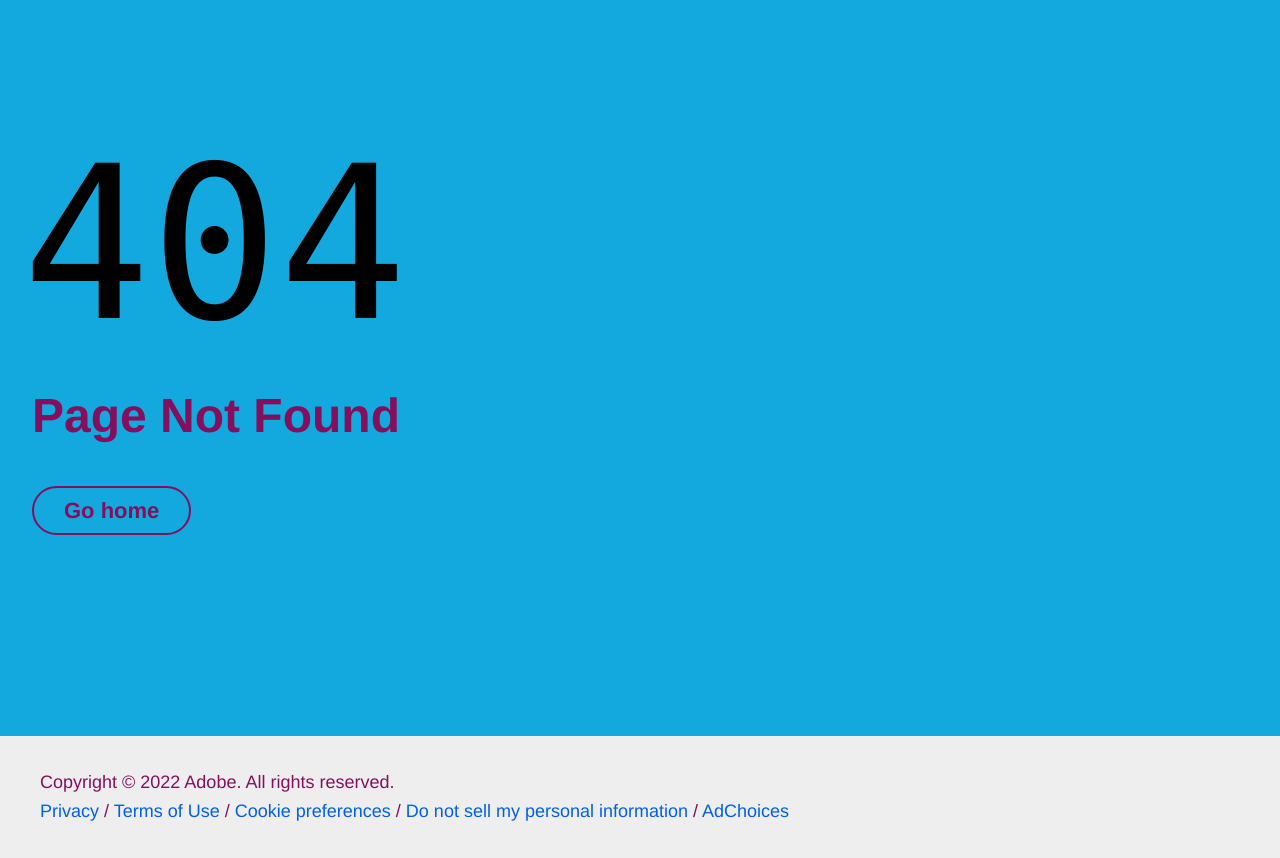
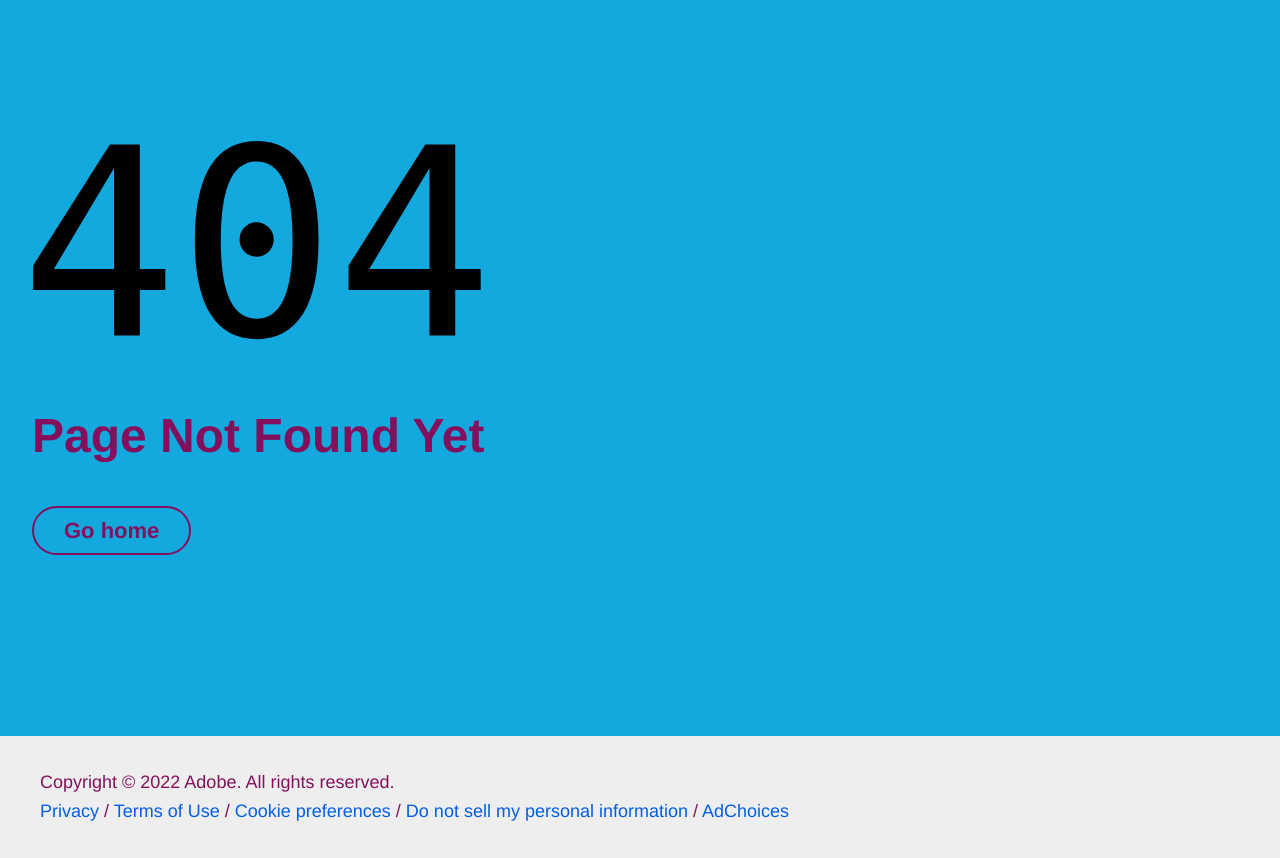
Before and after one commit to ShreshthaM/Franklin, a website with bundled scripts: page 404.html in a window 1280 px wide. Shown: the part 64-922 px from the top of the page. Built offline with nearby package versions, Linux system fonts and the light colour scheme; files whose address does not match are found by name.

Commit message:
Day 2- Testing 404 page

```diff
--- a/404.html
+++ b/404.html
@@ -55,7 +55,7 @@
       <svg viewBox="1 0 38 18" class="error-number">
         <text x="0" y="17">404</text>
       </svg>
-      <h2 class="error-message">Page Not Found</h2>
+      <h2 class="error-message">Page Not Found Yet</h2>
       <p class="button-container">
         <a href="/" class="button secondary error-button-home">Go home</a>
       </p>
```
